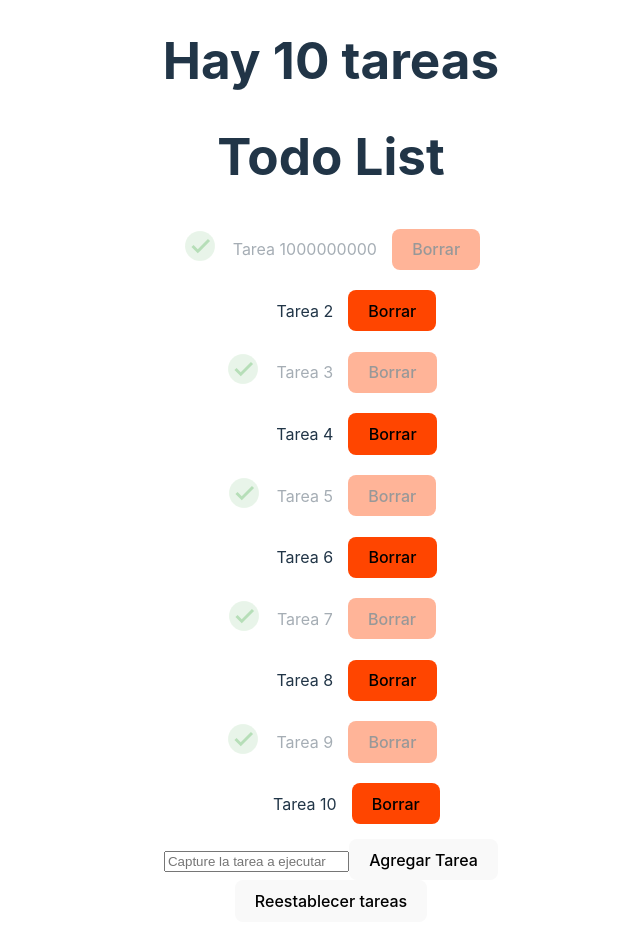
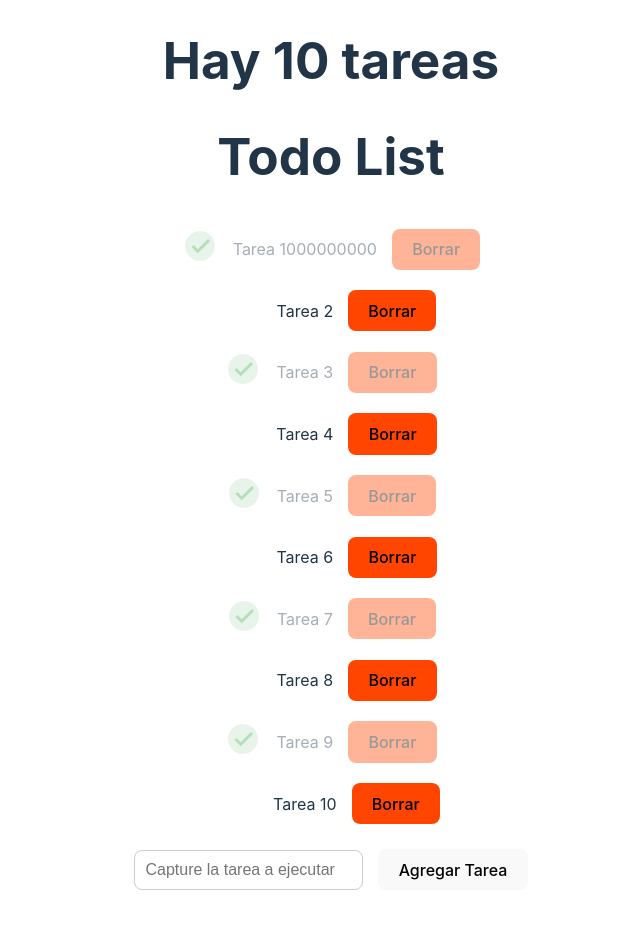
Before and after one commit to Tcp93001/React-Bedu-primera-clase, a React (Vite) app: page / in a window 1280 px wide. Shown: the top 946 px of the page, without its empty margins (309-949 px from the left). Built offline with nearby package versions, Linux system fonts and the light colour scheme.

Commit message:
Cambios de componente de clase a funcional

```diff
--- a/src/components/App.jsx
+++ b/src/components/App.jsx
@@ -1,21 +1,31 @@
-import { Component } from 'react';
+import { useState } from 'react';
 import Header from './Header';
 import Form from './Form';
 import TodoList from './TodoList'
 import '../styles/App.css';
 
-class App extends Component {
-  state = {
-    todos: [],
-    todosOriginales: []
-    // showButton: true
-  }
+const App = () => {
+  // state = {
+  //   todos: []
+  // }
 
-  // handleClick = (event) => {
-  //   event.preventDefault()
+  const [todos, setTodos] = useState([
+    { title: "Tarea 1000000000", done: true },
+    { title: "Tarea 2", done: false },
+    { title: "Tarea 3", done: true },
+    { title: "Tarea 4", done: false },
+    { title: "Tarea 5", done: true },
+    { title: "Tarea 6", done: false },
+    { title: "Tarea 7", done: true },
+    { title: "Tarea 8", done: false },
+    { title: "Tarea 9", done: true },
+    { title: "Tarea 10", done: false },
+  ])
+
+  // componentDidMount() {
   //   this.setState({
   //     todos: [
-  //       { title: "Tarea 1", done: true },
+  //       { title: "Tarea 1000000000", done: true },
   //       { title: "Tarea 2", done: false },
   //       { title: "Tarea 3", done: true },
   //       { title: "Tarea 4", done: false },
@@ -26,84 +36,54 @@ class App extends Component {
   //       { title: "Tarea 9", done: true },
   //       { title: "Tarea 10", done: false },
   //     ],
-  //     // showButton: false
   //   })
   // }
 
-  componentDidMount() {
-    this.setState({
-      todos: [
-        { title: "Tarea 1000000000", done: true },
-        { title: "Tarea 2", done: false },
-        { title: "Tarea 3", done: true },
-        { title: "Tarea 4", done: false },
-        { title: "Tarea 5", done: true },
-        { title: "Tarea 6", done: false },
-        { title: "Tarea 7", done: true },
-        { title: "Tarea 8", done: false },
-        { title: "Tarea 9", done: true },
-        { title: "Tarea 10", done: false },
-      ],
-      todosOriginales: [
-        { title: "Tarea 1000000000", done: true },
-        { title: "Tarea 2", done: false },
-        { title: "Tarea 3", done: true },
-        { title: "Tarea 4", done: false },
-        { title: "Tarea 5", done: true },
-        { title: "Tarea 6", done: false },
-        { title: "Tarea 7", done: true },
-        { title: "Tarea 8", done: false },
-        { title: "Tarea 9", done: true },
-        { title: "Tarea 10", done: false },
-      ],
-    })
+  const handleClickDelete = (event, index) => {
+    const todosList = [...todos]
+    todosList.splice(index, 1)
+    setTodos(todosList)
   }
 
-  handleClickDelete = (event, index) => {
-    const todos = [...this.state.todos]
-    todos.splice(index, 1)
-    this.setState({ todos })
+  const handleClickToggleDone = (event, index) => {
+    const todosList = [...todos]
+    todosList[index].done = !todosList[index].done
+    setTodos(todosList)
   }
 
-  handleClickToggleDone = (event, index) => {
-    const todos = [...this.state.todos]
-    todos[index].done = !todos[index].done
-    this.setState({ todos })
+  // const handleClickReset = (e) => {
+  //   this.setState({
+  //     todos: [...todosOriginales]
+  //   })
+  // }
+
+  const handleAddTask = (title) => {
+    const itExists = todos.find(elem => elem.title === title)
+
+    if (itExists) {
+      alert('Esta tarea ya existe')
+      return
     }
 
-  handleClickReset = (e) => {
-    this.setState({
-      todos: [...this.state.todosOriginales]
-    })
+    const todosList = [...todos]
+
+    setTodos(todosList.concat([{ title, done: false }]))
   }
 
-
-  render() {
   return (
     <div className="wrapper">
       <div className="card-frame">
-          <Header counter={this.state.todos.length} />
+        <Header counter={todos.length} />
         <TodoList
-            tasks={this.state.todos}
-            toggleFn={this.handleClickToggleDone}
-            deleteFn={this.handleClickDelete}
+          tasks={todos}
+          toggleFn={handleClickToggleDone}
+          deleteFn={handleClickDelete}
         />
-          <Form />
+        <Form addTaskFn={handleAddTask} />
 
-          <button onClick={this.handleClickReset}>Reestablecer tareas</button>
-
-
-          {/* {
-            this.state.showButton ?
-              <button onClick={this.handleClick}>
-                Inicializar
-              </button>
-              : null
-          } */}
       </div>
     </div>
   )
 }
-}
 
 export default App;
--- a/src/components/Form.jsx
+++ b/src/components/Form.jsx
@@ -1,10 +1,39 @@
-const Form = () => {
+import { useState } from "react";
+import PropTypes from 'prop-types';
+import '../styles/Form.css'
+
+const Form = ({ addTaskFn }) => {
+  const [value, setValue] = useState('')
+
+  const handleChange = (event) => {
+    setValue(event.target.value)
+  }
+
+  const handleSubmit = (event) => {
+    event.preventDefault()
+    addTaskFn(value)
+    setValue('')
+  }
+
   return (
-    <form>
-      <input placeholder="Capture la tarea a ejecutar" />
+    <form
+      onSubmit={handleSubmit}
+      className="form-style"
+    >
+      <input
+        placeholder="Capture la tarea a ejecutar"
+        type="text"
+        className="add-task"
+        value={value}
+        onChange={handleChange}
+      />
       <button>Agregar Tarea</button>
     </form>
   )
 }
 
+Form.propTypes ={
+  addTaskFn: PropTypes.func.isRequired
+}
+
 export default Form;
--- /dev/null
+++ b/src/styles/Form.css
@@ -0,0 +1,19 @@
+.add-task {
+  margin-right: 15px;
+  border-radius: 8px;
+  border: 1px solid #CCCCCC;
+  padding: 5px 10px;
+  font-size: 16px;
+  height: 28px;
+}
+
+.add-task:hover {
+  border-color: #646CFF;
+}
+
+.form-style {
+  display: flex;
+  justify-content: center;
+  align-items: center;
+  padding: 10px 0;
+}
```
Lines whose indentation alone changed are shown as unchanged.
